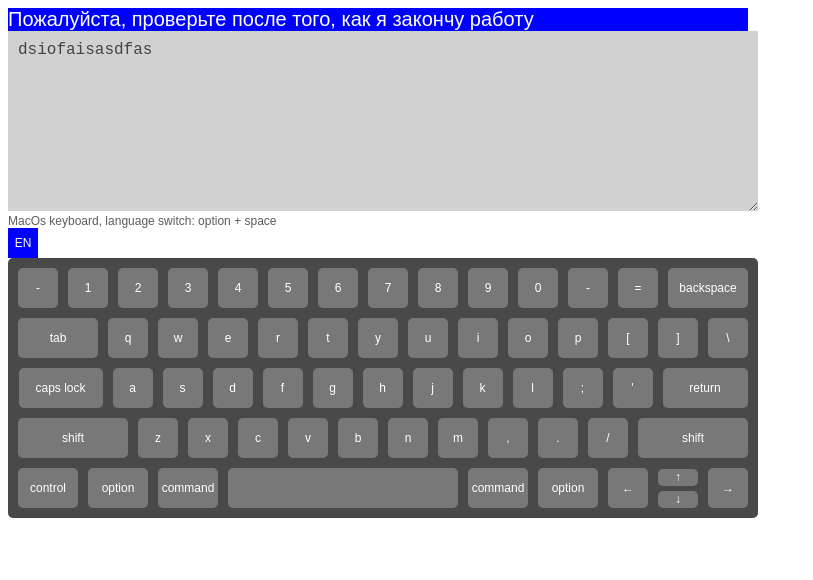
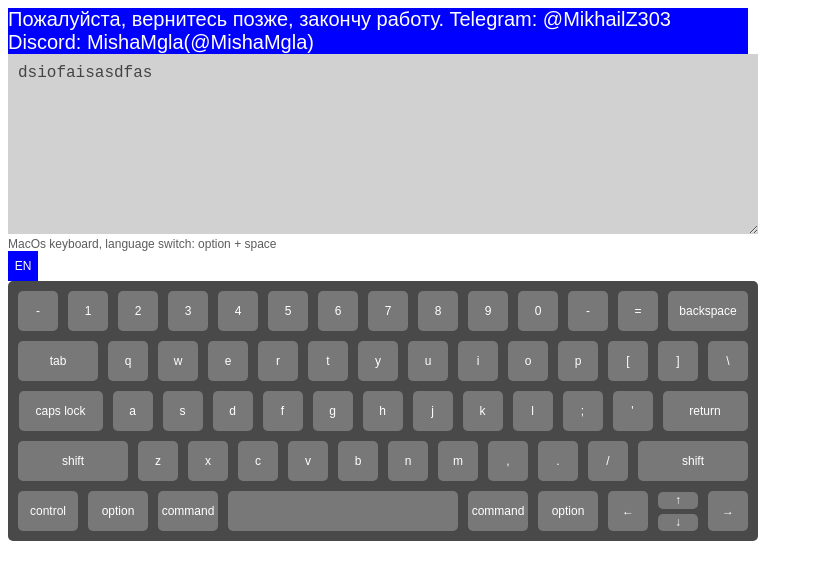
Before and after one commit to MishaMgla/virtual-keyboard, a plain HTML site: page index.html in a window 1280 px wide. Shown: the whole page, without its empty margins (0-813 px from the left). Drawn offline with Linux system fonts and the light colour scheme.

Commit message:
docs: not ready disclaimer

```diff
--- a/index.html
+++ b/index.html
@@ -8,7 +8,7 @@
     <link rel="stylesheet" href="./src/css/style.css">
 </head>
 <body>
-    <div style="background-color: blue; width:740px; font-size:20px">Пожалуйста, проверьте после того, как я закончу работу</div>
+    <div style="background-color: blue; width:740px; font-size:20px">Пожалуйста, вернитесь позже, закончу работу. Telegram: @MikhailZ303 Discord: MishaMgla(@MishaMgla)</div>
     <script type="module" src="./src/js/index.js"></script>
 </body>
 </html>
```
